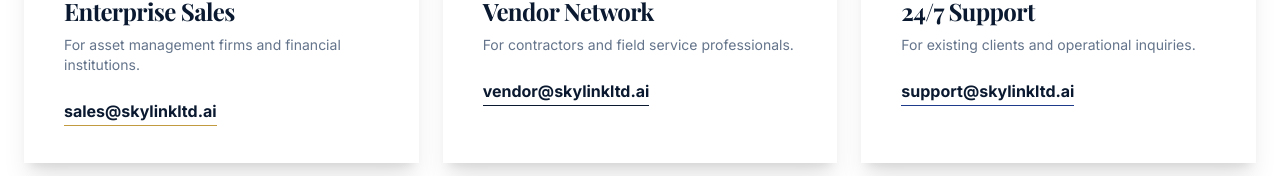
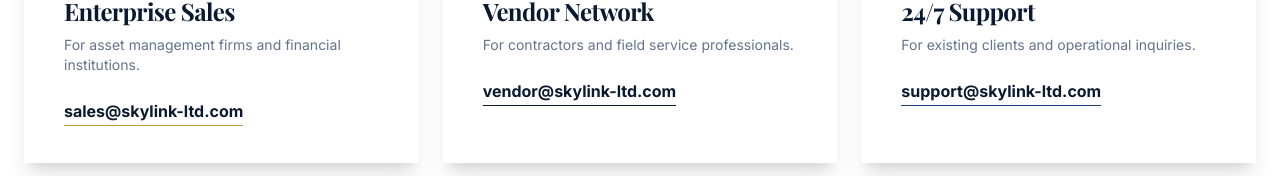
Before and after one commit to mhcybroot/skylink-website-, a React (Vite) app: page /contact in a window 1280 px wide. Shown: the part 701-877 px from the top of the page. Built offline with nearby package versions, Linux system fonts and the light colour scheme.

Commit message:
fix issue

```diff
--- a/src/pages/Careers.jsx
+++ b/src/pages/Careers.jsx
@@ -164,7 +164,7 @@ const Careers = () => {
                             <p className="text-slate-300 mb-8 max-w-2xl mx-auto">
                                 We are always looking for exceptional talent. Send your resume and portfolio to our talent acquisition team.
                             </p>
-                            <a href="mailto:careers@skylink.com" className="inline-block px-8 py-3 border-2 border-white text-white font-bold uppercase tracking-widest hover:bg-white hover:text-skylink-navy transition-colors">
+                            <a href="mailto:careers@skylink-ltd.com" className="inline-block px-8 py-3 border-2 border-white text-white font-bold uppercase tracking-widest hover:bg-white hover:text-skylink-navy transition-colors">
                                 Email Us
                             </a>
                         </div>
--- a/src/pages/Contact.jsx
+++ b/src/pages/Contact.jsx
@@ -16,7 +16,7 @@ const Contact = () => {
         e.preventDefault();
         const subject = `Inquiry: ${formData.department} - ${formData.company}`;
         const body = `Name: ${formData.name}%0D%0AEmail: ${formData.email}%0D%0ACompany: ${formData.company}%0D%0ARole: ${formData.role}%0D%0ADepartment: ${formData.department}%0D%0A%0D%0AMessage:%0D%0A${formData.message}`;
-        window.location.href = `mailto:info@skylinkltd.ai?subject=${subject}&body=${body}`;
+        window.location.href = `mailto:info@skylink-ltd.com?subject=${subject}&body=${body}`;
     };
 
     const handleChange = (e) => {
@@ -54,7 +54,7 @@ const Contact = () => {
                         <Briefcase size={32} className="text-skylink-gold mb-6" />
                         <h3 className="text-2xl font-bold text-skylink-navy mb-2 font-serif">Enterprise Sales</h3>
                         <p className="text-slate-500 mb-6 text-sm">For asset management firms and financial institutions.</p>
-                        <a href="mailto:sales@skylinkltd.ai" className="text-skylink-navy font-bold border-b border-skylink-gold hover:text-skylink-gold transition-colors pb-1">sales@skylinkltd.ai</a>
+                        <a href="mailto:sales@skylink-ltd.com" className="text-skylink-navy font-bold border-b border-skylink-gold hover:text-skylink-gold transition-colors pb-1">sales@skylink-ltd.com</a>
                     </div>
 
                     {/* Vendor Relations */}
@@ -62,7 +62,7 @@ const Contact = () => {
                         <FileText size={32} className="text-skylink-navy mb-6" />
                         <h3 className="text-2xl font-bold text-skylink-navy mb-2 font-serif">Vendor Network</h3>
                         <p className="text-slate-500 mb-6 text-sm">For contractors and field service professionals.</p>
-                        <a href="mailto:vendor@skylinkltd.ai" className="text-skylink-navy font-bold border-b border-skylink-navy hover:text-skylink-gold transition-colors pb-1">vendor@skylinkltd.ai</a>
+                        <a href="mailto:vendor@skylink-ltd.com" className="text-skylink-navy font-bold border-b border-skylink-navy hover:text-skylink-gold transition-colors pb-1">vendor@skylink-ltd.com</a>
                     </div>
 
                     {/* General Support */}
@@ -70,7 +70,7 @@ const Contact = () => {
                         <MessageSquare size={32} className="text-skylink-blue mb-6" />
                         <h3 className="text-2xl font-bold text-skylink-navy mb-2 font-serif">24/7 Support</h3>
                         <p className="text-slate-500 mb-6 text-sm">For existing clients and operational inquiries.</p>
-                        <a href="mailto:support@skylinkltd.ai" className="text-skylink-navy font-bold border-b border-skylink-blue hover:text-skylink-gold transition-colors pb-1">support@skylinkltd.ai</a>
+                        <a href="mailto:support@skylink-ltd.com" className="text-skylink-navy font-bold border-b border-skylink-blue hover:text-skylink-gold transition-colors pb-1">support@skylink-ltd.com</a>
                     </div>
                 </div>
             </section>
```
